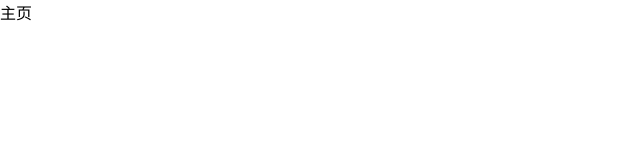
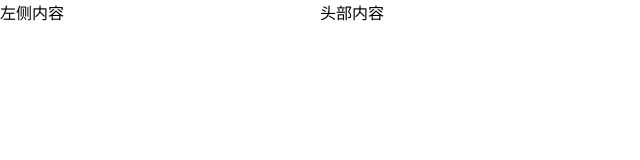
Before and after one commit to Danyang711/toutiao-88, a Vue app: page /#/home in a window 1280 px wide. Shown: the top 160 px of the page, without its empty margins (0-640 px from the left). Built offline with nearby package versions, Linux system fonts and the light colour scheme.

Commit message:
黑马头条PC-主页模块-页面布局

```diff
--- a/src/views/home/index.vue
+++ b/src/views/home/index.vue
@@ -1,7 +1,16 @@
 <template>
-  <div>
-主页
-  </div>
+<!-- 布局 -->
+ <el-container>
+   <el-aside>左侧内容</el-aside>
+   <!-- 大容器 -->
+   <el-container>
+       <el-header>头部内容</el-header>
+       <el-main>
+         <!-- 二级路由容器 -->
+         <router-view></router-view>
+       </el-main>
+   </el-container>
+ </el-container>
 </template>
 
 <script>
```
